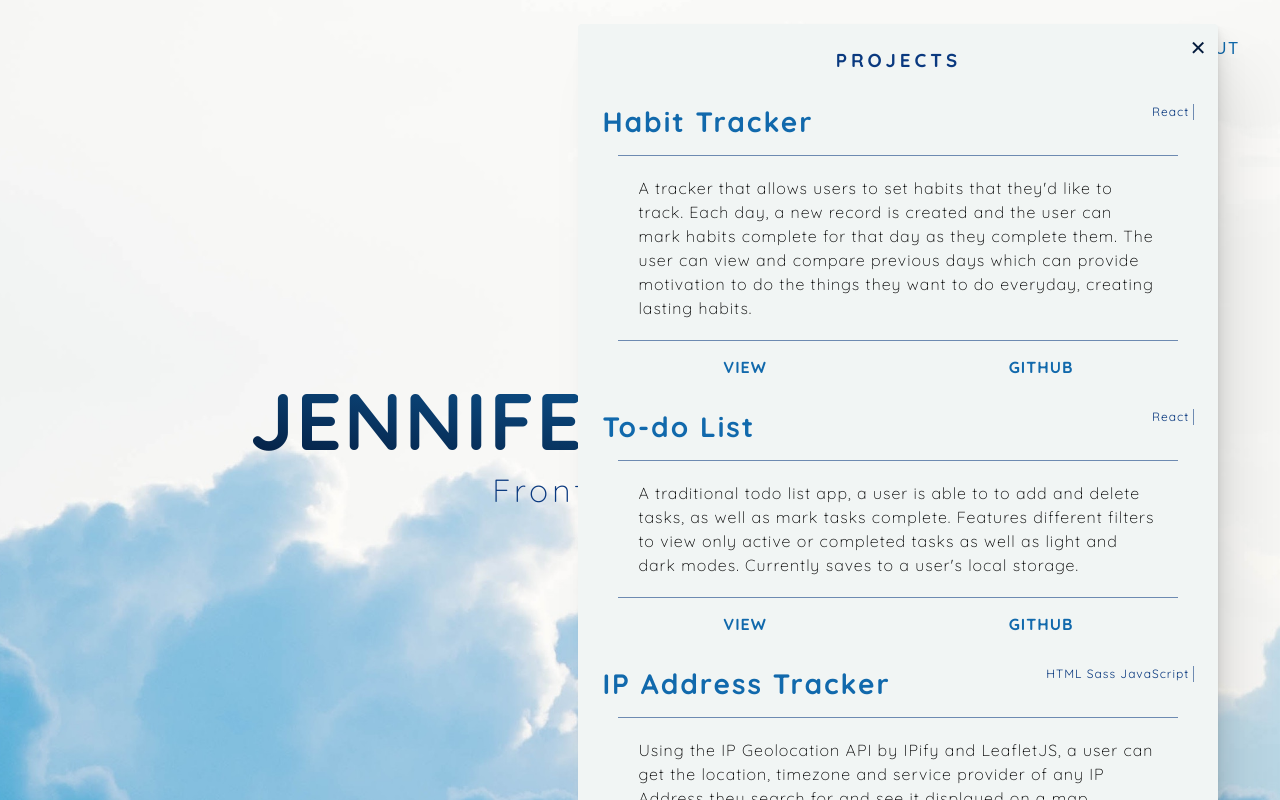
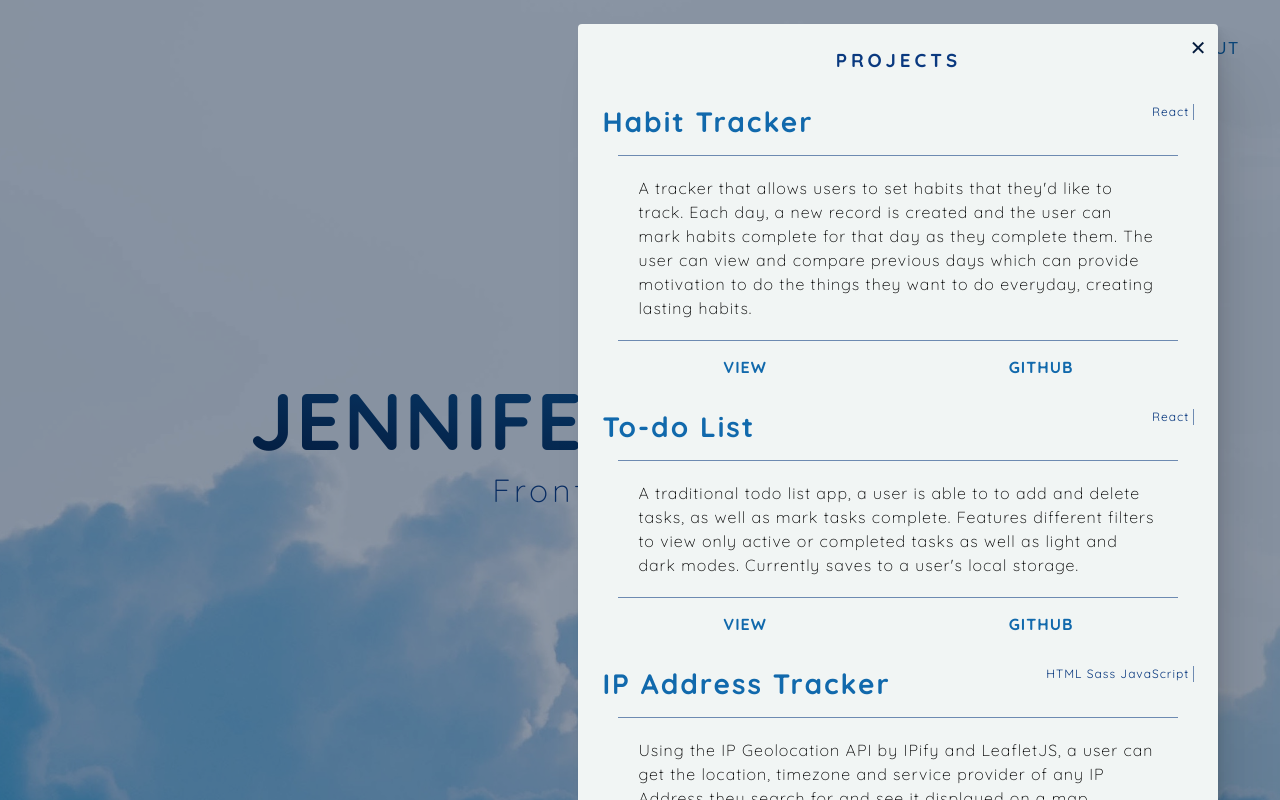
Before and after one commit to jennstirpe/portfolio-v6, a React (Vite) app: page / in a window 1280 px wide. Both pictures are taken after a click on the button "PROJECTS". Shown: the top 800 px of the page. Built offline with nearby package versions, Linux system fonts and the light colour scheme.

Commit message:
Created backdrop when a modal is opened

```diff
--- a/src/App.jsx
+++ b/src/App.jsx
@@ -1,3 +1,4 @@
+import { useState } from 'react'
 import GlobalStyles from './components/global/Global'
 import { ThemeProvider } from "styled-components"
 import { mainTheme } from "../themes"
@@ -5,9 +6,19 @@ import { StyledHeader } from './components/header/Header.styled'
 import Nav from './components/header/Nav'
 import Heading from './components/main/Heading'
 import { StyledMain } from './components/main/Main.styled'
+import { StyledShadow } from './components/global/Shadow.styled'
 
 
 function App() {
+  const [ modalOpen, setModalOpen ] = useState(false);
+
+  function showShadow() {
+    setModalOpen(true);
+  }
+
+  function hideShadow()  {
+    setModalOpen(false)
+  }
 
   return (
     <ThemeProvider theme={mainTheme}>
@@ -15,8 +26,12 @@ function App() {
       <GlobalStyles />
 
         <StyledHeader>
-          <Nav />
+          <Nav showShadow={showShadow} hideShadow={hideShadow} />
         </StyledHeader>
+
+        {
+          modalOpen ? <StyledShadow></StyledShadow> : null
+        }
 
         <StyledMain>
           <Heading />
--- /dev/null
+++ b/src/components/global/Shadow.styled.jsx
@@ -0,0 +1,10 @@
+import styled from "styled-components";
+
+export const StyledShadow = styled.div`
+    height: 100vh;
+    width: 100vw;
+    position: absolute;
+    top: 0;
+    background: ${({theme}) => theme.colors.textDark}75;
+    z-index: 5;
+`;
--- a/src/components/header/Nav.jsx
+++ b/src/components/header/Nav.jsx
@@ -5,7 +5,7 @@ import ProjectsModal from "../modals/ProjectsModal";
 import ContactModal from "../modals/ContactModal";
 import AboutModal from "../modals/AboutModal";
 
-export default function Nav() {
+export default function Nav({ showShadow, hideShadow }) {
   const [ projectsOpen, setProjectsOpen ] = useState(false);
   const [ contactOpen, setContactOpen ] = useState(false);
   const [ aboutOpen, setAboutOpen ] = useState(false);
@@ -13,20 +13,26 @@ export default function Nav() {
   function handleOpen(modal) {
     if (modal === "projects") {
       setProjectsOpen(true)
+      showShadow()
     } else if (modal === "contact") {
       setContactOpen(true)
+      showShadow()
     } else {
       setAboutOpen(true)
+      showShadow()
     }
   }
 
   function handleClose(modal) {
     if (modal === "projects") {
       setProjectsOpen(false)
+      hideShadow()
     } else if (modal === "contact") {
       setContactOpen(false)
+      hideShadow()
     } else {
       setAboutOpen(false)
+      hideShadow()
     }
   }
 
--- a/src/components/modals/styled/AboutModal.styled.jsx
+++ b/src/components/modals/styled/AboutModal.styled.jsx
@@ -1,7 +1,7 @@
 import styled from "styled-components";
 
 export const StyledAboutModal = styled.section`
-    z-index: 5;
+    z-index: 10;
     width: 90%;
     max-width: 40rem;
     background: ${({theme}) => theme.colors.cardBg};
--- a/src/components/modals/styled/ContactModal.styled.jsx
+++ b/src/components/modals/styled/ContactModal.styled.jsx
@@ -1,7 +1,7 @@
 import styled from "styled-components";
 
 export const StyledContactModal = styled.section`
-    z-index: 5;
+    z-index: 10;
     width: 90%;
     max-width: 40rem;
     background: ${({theme}) => theme.colors.cardBg};
--- a/src/components/modals/styled/ProjectsModal.styled.jsx
+++ b/src/components/modals/styled/ProjectsModal.styled.jsx
@@ -1,7 +1,7 @@
 import styled from "styled-components";
 
 export const StyledProjectsModal = styled.section`
-    z-index: 5;
+    z-index: 10;
     max-width: 40rem;
     background: ${({theme}) => theme.colors.cardBg};
     position: absolute;
```
Also changed, not shown: src/components/main/Main.styled.jsx (+0 -25 lines).
